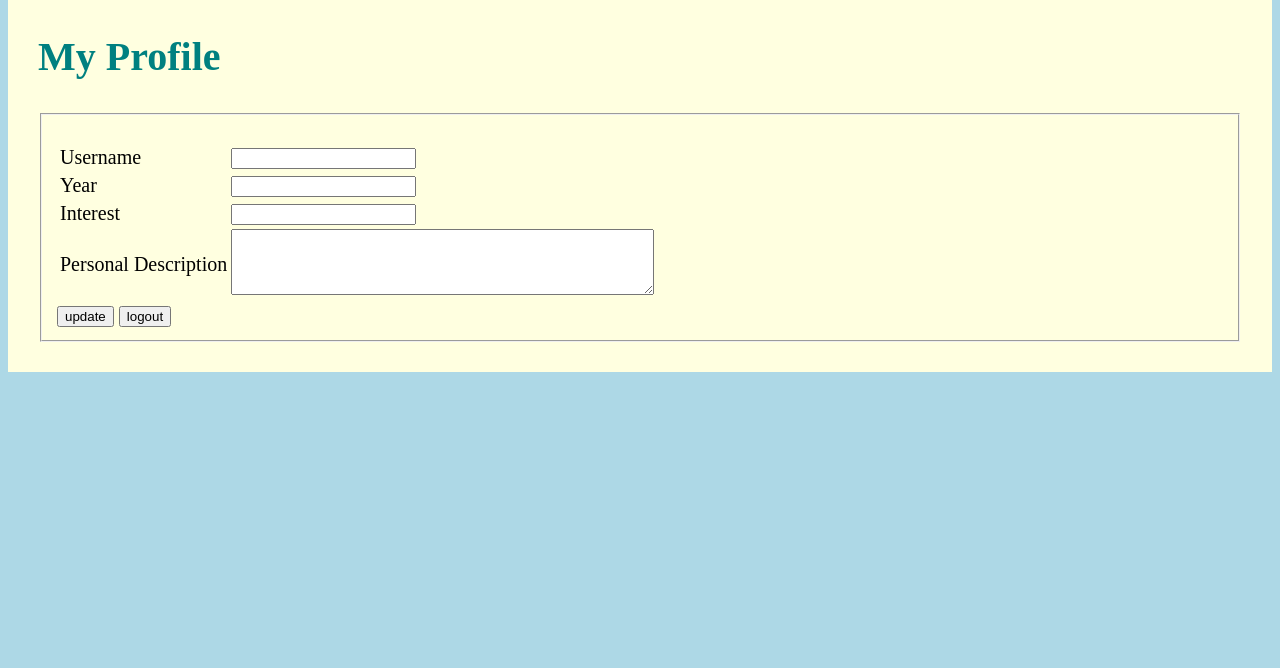
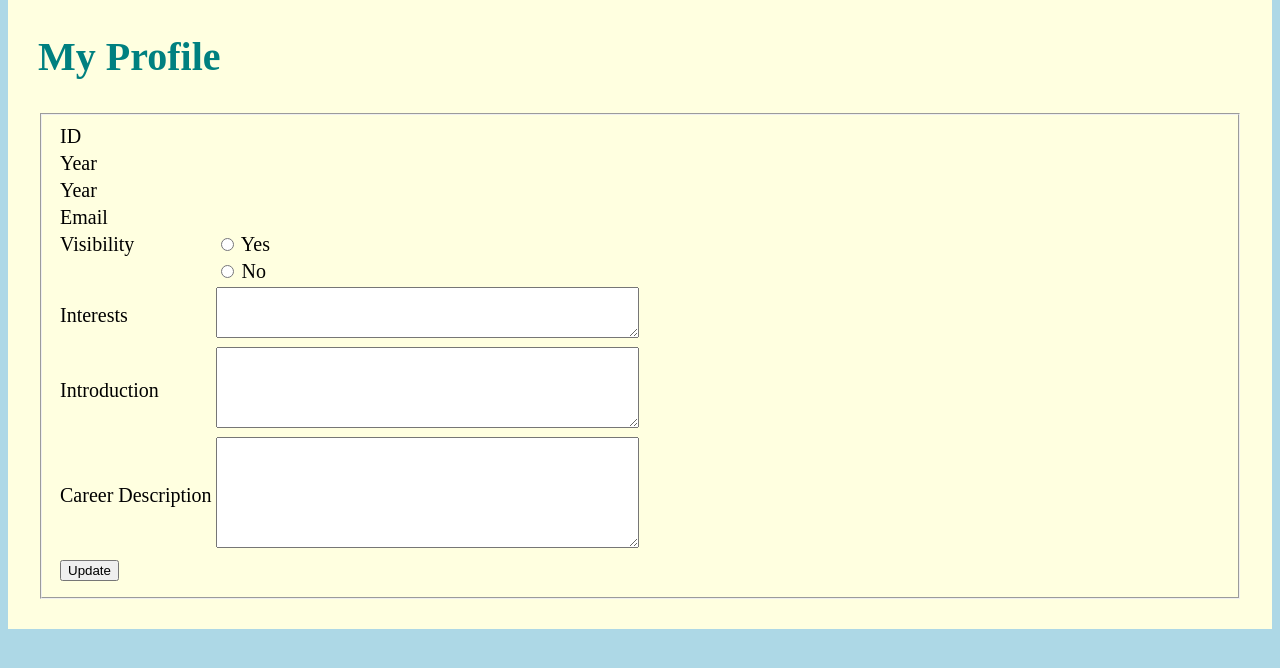
Before and after one commit to hskim37/WCSCDB, a Flask app: template templates/profile.html in a window 1280 px wide. Shown: the part 67-735 px from the top of the page. Run offline with Flask 2, Linux system fonts and the light colour scheme; the template is opened without the code that fills it, so the values that code supplies are empty; parts of the project's set-up code (start-up, migrations or seed data) failed here and were passed over.

Commit message:
profile page and sql stuff

```diff
--- a/app.py
+++ b/app.py
@@ -6,6 +6,8 @@ import cs304dbi as dbi
 app = Flask(__name__)
 
 import random
+import cs304dbi as dbi
+import sqlOperations
 
 app.secret_key = 'your secret here'
 # replace that with a random key
@@ -14,8 +16,27 @@ app.secret_key = ''.join([ random.choice(('ABCDEFGHIJKLMNOPQRSTUVXYZ' +
                                           '0123456789'))
                            for i in range(20) ])
 
+from flask_cas import CAS
+from flask_cas import login_required
+from flask_cas import logout
+
+CAS(app)
+
+app.config['CAS_SERVER'] = 'https://login.wellesley.edu:443'
+# app.config['CAS_LOGIN_ROUTE'] = '/module.php/casserver/cas.php/login'
+# app.config['CAS_LOGOUT_ROUTE'] = '/module.php/casserver/cas.php/logout'
+# app.config['CAS_VALIDATE_ROUTE'] = '/module.php/casserver/serviceValidate.php'
+app.config['CAS_AFTER_LOGIN'] = 'logged_in'
+# the following doesn't work :-(
+# app.config['CAS_AFTER_LOGOUT'] = 'after_logout'
+
+
 # This gets us better error messages for certain common request errors
 app.config['TRAP_BAD_REQUEST_ERRORS'] = True
+
+nameDB = 'wcscdb_db'
+# testUserID for /profile
+testUserID = "wwellesley15"
 
 @app.route('/')
 def index():
@@ -25,9 +46,47 @@ def index():
 def register():
     return render_template("register.html")
 
-@app.route("/profile/")
-def profileSetup():
-    return render_template("profile.html")
+@app.route("/profile/", methods=["GET","POST"])
+def profile():
+    conn = dbi.connect()
+
+    if request.method=="POST":
+        if request.form.get('visible')=="on":
+            visibility = 'Y'
+        else: # invisible
+            visibility = 'N'
+
+        interests = request.form.get('interests')
+        if interests==None:
+            interests = ""
+
+        introduction = request.form.get('introduction')
+        if introduction==None:
+            introduction = ""
+
+        career = request.form.get('career')
+        if career==None:
+            career = ""
+        sqlOperations.updateProfile(conn,testUserID,visibility,interests,introduction,career)
+
+    profileInfo = sqlOperations.profileInfo(conn,testUserID)
+    if profileInfo['visibility']=='Y':
+        visibleY = "checked"
+        visibleN = ""
+    else:
+        visibleY = ""
+        visibleN = "checked"
+    for key in profileInfo:
+        value = profileInfo[key]
+        if value==None:
+            profileInfo[key] = ""
+
+    return render_template('profile.html',result=profileInfo,visible=visibleY,invisible=visibleN)
+
+
+
+
+        # return render_template('main.html')
 
 @app.route("/network/")
 def network():
@@ -52,7 +111,7 @@ if __name__ == '__main__':
     else:
         port = os.getuid()
         cnf = dbi.cache_cnf()   # defaults to ~/.my.cnf
-        dbi.use('wmdb')
+        dbi.use(nameDB)
         conn = dbi.connect()
     app.debug = True
     app.run('0.0.0.0',port)
--- /dev/null
+++ b/sqlFiles/insertExample.sql
@@ -0,0 +1,4 @@
+use wcscdb_db;
+
+INSERT INTO user (userID,`password`,`name`,classYear,email) VALUES ("wwellesley15","password15","Wendy Wellesley",2022,"wwellesley15@wellesley.edu");
+INSERT INTO `profile` (userID) VALUES ("wwellesley15");
--- a/sqlOperations.py
+++ b/sqlOperations.py
@@ -1,3 +1,33 @@
 import cs304dbi as dbi
 
-# nameDB = '_db'
+nameDB = 'wcscdb_db'
+
+def profileInfo(conn,userID):
+    curs = dbi.dict_cursor(conn)
+    curs.execute('''
+        SELECT user.userID, user.name, user.classYear,
+        user.email, profile.visibility, profile.interests,
+        profile.introduction, profile.career FROM profile
+        INNER JOIN user ON user.userID=profile.userID
+        WHERE user.userID=%s;''', [userID])
+    return curs.fetchone()
+
+def updateProfile(conn,userID,visibility,interests,introduction,career):
+    curs = dbi.dict_cursor(conn)
+    curs.execute('''
+    UPDATE profile
+    SET
+        visibility = %s,
+        interests = %s,
+        introduction = %s,
+        career = %s
+    WHERE
+        userID = %s
+    ''', [visibility,interests,introduction,career,userID])
+    conn.commit()
+
+
+if __name__ == '__main__':
+    dbi.cache_cnf()
+    dbi.use(nameDB)
+    conn = dbi.connect()
--- a/templates/base.html
+++ b/templates/base.html
@@ -36,7 +36,7 @@
                 <a href="/">Home</a>
             </th>
             <th>
-                <a href="/profile">My Profile</a>
+                <a href="/profile/">My Profile</a>
             </th>
             <th>
                 <a href="/network">Alumnae Network</a>
--- a/templates/profile.html
+++ b/templates/profile.html
@@ -2,31 +2,49 @@
 {% block main_content %}
 <h1>My Profile</h1>
 
-<form method=POST action="">
+<form method="POST" action="{{ url_for('profile') }}" id="profile">
     <fieldset>
     <table>
       <tr>
-        <td><label for="username">Username</label></td>
-        <td><input name='username' value={{username}}></td>
+        <td><label for="userID">ID</label></td>
+        <td>{{result['userID']}}</td>
+      </tr>
+      <tr>
+        <td><label for="name">Year</label></td>
+        <td>{{result['name']}}</td>
       </tr>
       <tr>
         <td><label for="year">Year</label></td>
-        <td><input name="year" value="{{gradYear}}"></td>
+        <td>{{result['classYear']}}</td>
       </tr>
       <tr>
-        <td><label for="interest">Interest</label></td>
-        <td><input name='interest' value="{{interest}}"></td>
+        <td><label for="email">Email</label></td>
+        <td>{{result['email']}}</td>
       </tr>
-
-    <p></p>
       <tr>
-      <td><label for="descrip">Personal Description</label></td>
-        <td><textarea id="descrip" rows="4" cols="50">{{description}}</textarea></td>
+        <td>Visibility</td>
+        <td><input type="radio" id="visible" name="visible" {{visible}}> Yes</td>
       </tr>
-
+      <tr>
+        <td></td>
+        <td><input type="radio" id="invisible" name="invisible" {{invisible}}> No</td>
+      </tr>
+      <tr>
+        <td><label for="interests">Interests</label></td>
+        <td><textarea id="interests" name="interests" rows="3" cols="50" maxlength=100 form="profile">{{result['interests']}}</textarea></td>
+      </tr>
+      <tr>
+        <td><label for="introduction">Introduction</label></td>
+        <td><textarea id="introduction" name="introduction" rows="5" cols="50" maxlength=200 form="profile">{{result['introduction']}}</textarea></td>
+      </tr>
+      <tr>
+        <td><label for="career">Career Description</label></td>
+        <td><textarea id="career" name="career" rows="7" cols="50" maxlength=300 form="profile">{{result['career']}}</textarea></td>
+      </tr>
+      <tr>
+        <td><input type="submit" name="submit" value="Update"></td>
+      </tr>
     </table>
-    <input type="submit" name="submit" value="update">
-    <input type="submit" name="submit" value="logout">
   </fieldset>
   </form>
 
```
Also changed, not shown: sqlFiles/ddl.sql (added, +68 -0 lines).
